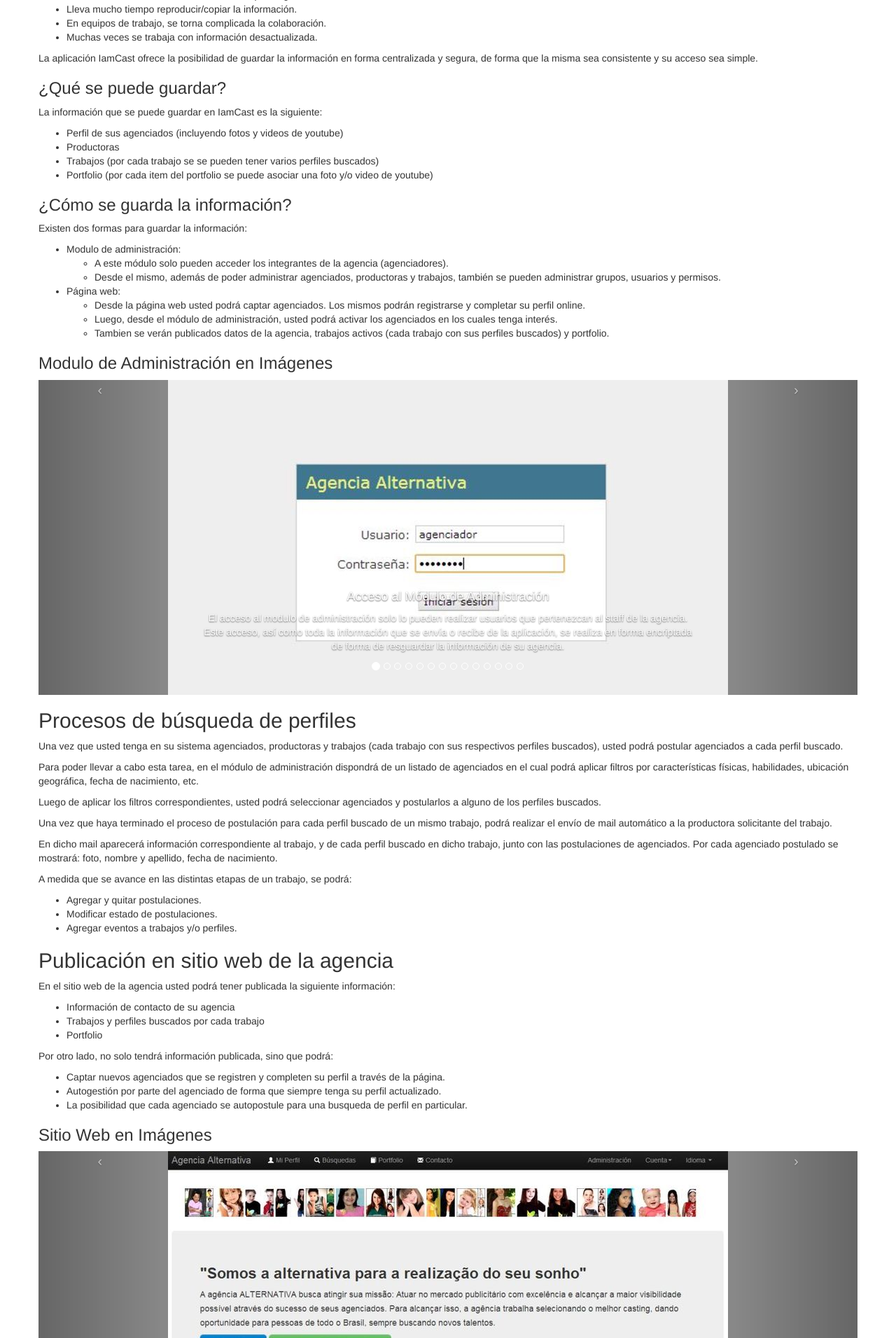
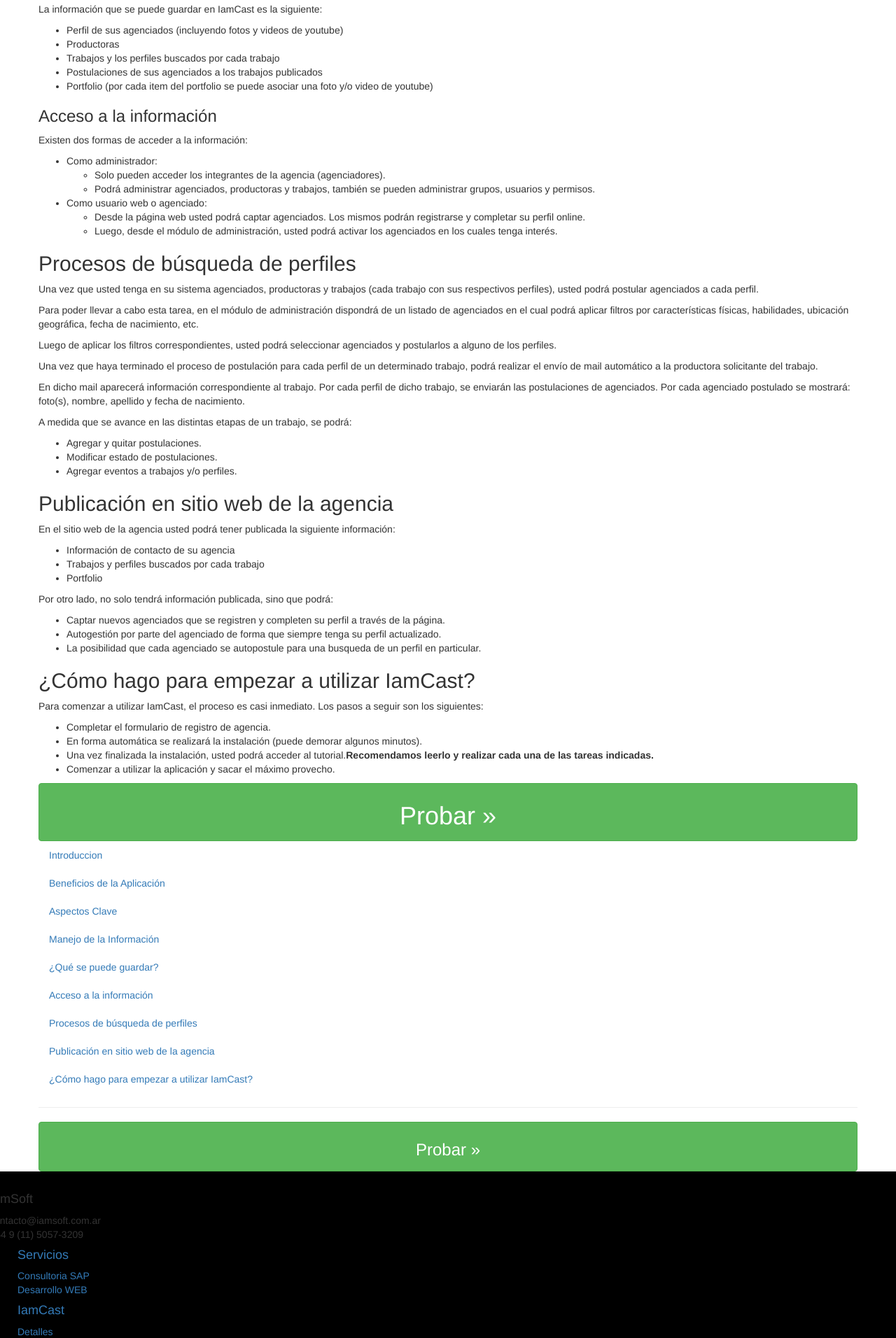
Before and after one commit to sebasgoldberg/iamsoft, a Django app: template iamcast/templates/iamcast/index.html in a window 1280 px wide. Shown: the part 968-2880 px from the top of the page at 70% size. Run offline with Django 3.2, Linux system fonts and the light colour scheme; the template is opened without the code that fills it, so the values that code supplies are empty; some libraries are stand-ins or nearby versions.

Commit message:
Se modifica diseño de la página y contenido principal. Se modifican tarifas.

```diff
--- a/home/templates/base.html
+++ b/home/templates/base.html
@@ -17,7 +17,17 @@
     <style type="text/css">
       body {
         padding-top: 60px;
-        padding-bottom: 40px;
+        margin-bottom: 0px;
+      }
+
+      .pie{
+        background-color: black;
+        padding-top: 20px;
+        padding-bottom: 20px;
+      }
+
+      .pie div ul{
+        list-style-type: none;
       }
     </style>
     <link href="{{ STATIC_URL }}bootstrap/css/bootstrap-responsive.css" rel="stylesheet">
@@ -91,6 +101,9 @@
 
   {%comment%}{% include 'idioma/language_form.html' %}{%endcomment%}
 
+  {%block cabecera%}
+  {%endblock%}
+
   <div class='container'>
 
       {% if messages %}
@@ -104,17 +117,12 @@
 
   </div>
 
-  <hr>
+{% include 'idioma/language_form.html' %}
 
   {% block footer %}
-    <div id="footer">
-      <div class="container">
-        <p class="muted credit">IamCast - contacto.iamsoft@gmail.com - +54 9 (11) 5057-3209</p>
-      </div>
-    </div>
+    {%include 'iamsoft/footer.html'%}
   {% endblock %}
 
-{% include 'idioma/language_form.html' %}
 
 </body>
 </html>
--- /dev/null
+++ b/home/templates/iamsoft/footer.html
@@ -0,0 +1,33 @@
+{% load i18n %}
+
+<div id="footer">
+  <div class="row pie">
+
+    <div class='offset2 span2 muted'>
+      <h4>IamSoft</h4>
+      <p class="credit">
+        contacto@iamsoft.com.ar<br/>
+        +54 9 (11) 5057-3209
+      </p>
+    </div>
+
+    <div class='offset4 span2'>
+      <ul>
+        <h4><a href='/servicios/' class='muted credit'>{% trans "Servicios" %}</a></h4>
+        <li><a href='/servicios/#consultoria_tecnica_sap' class='muted credit'>{% trans "Consultoria SAP" %}</a></li>
+        <li><a href='/servicios/#desarrollo_web' class='muted credit'>{% trans "Desarrollo WEB" %}</a></li>
+      </ul>
+    </div>
+
+    <div class='offset0 span2'>
+      <ul>
+        <h4><a href='/iamcast/' class='muted credit'>{% trans "IamCast" %}</a></h4>
+        <li><a href='/iamcast/' class='muted credit'>{% trans "Detalles" %}</a></li>
+        <li><a href='/iamcast/tarifas/' class='muted credit'>{% trans "Tarifas" %}</a></li>
+        <li><a href='/iamcast/probar/' class='muted credit'>{% trans "Probar" %}</a></li>
+      </ul>
+    </div>
+
+  </div>
+
+</div>
--- a/iamcast/templates/iamcast/index.html
+++ b/iamcast/templates/iamcast/index.html
@@ -7,7 +7,7 @@
 
 <div class='row'>
 
-  <div class='span12 page-header'>
+  <div class='text-center span12 page-header'>
   <h1>IamCast <small>La solución para su agencia</small></h1>
   </div>
 </div>
@@ -36,20 +36,11 @@
     <li>{% trans "Integración del agenciado en el proceso de selección." %}</li>
     <li>{% trans "Consistencia de datos." %}</li>
     <li>{% trans "Manejo de usuarios, grupos y permisos para restringir el acceso a la información." %}</li>
-    <li>{% trans "Subdominio de iamcast.com.ar (ejemplo: su-agencia.iamcast.com.ar)" %}</li>
-  </ul>
-
-  <h3 id='aspectos_opcionales'>{% trans "Aspectos Opcionales" %}</h3>
-  <ul>
-    <li>{% trans "Uso de su propio dominio." %}</li>
-    <li>{% trans "Conexión encriptada con certificado de seguridad para su propio dominio." %}</li>
-    <li>{% trans "Diseño exlusivo paral sitio web de la agencia." %}</li>
-    <li>{% trans "Adaptación de la aplicación a requerimientos específicos del cliente." %}</li>
-    <li>{% trans "Utilización de servidor propio." %}</li>
   </ul>
 
   <h2 id='manejo_de_la_informacion'>{% trans "Manejo de la Información" %}</h2>
-  <p>{% trans "El manejo de la información dentro de una agencia de casting debe ser tomado seriamente. Es muy común dejar anotaciones de nombres, telefonos y otros datos, tanto de agenciados, como de productoras y trabajos, en libretas, papeles y cuadernos. Hay varias desventajas en manejarse de esta forma: " %}</p>
+  <p>{% trans "El manejo de la información dentro de una agencia de casting debe ser tomado seriamente. Es muy común dejar anotaciones de nombres, telefonos y otros datos, tanto de agenciados, como de productoras y trabajos, en libretas, papeles y cuadernos." %}</p>
+  <p>{% trans "Hay varias desventajas en manejarse de esta forma: " %}</p>
   <ul>
     <li>{% trans "Es complicado realizar busquedas dentro de la información almacenada de esta forma." %}</li>
     <li>{% trans "La información no es accesible desde cualquier lugar." %}</li>
@@ -64,35 +55,32 @@
   <ul>
     <li>{% trans "Perfil de sus agenciados (incluyendo fotos y videos de youtube)" %}</li>
     <li>{% trans "Productoras" %}</li>
-    <li>{% trans "Trabajos (por cada trabajo se se pueden tener varios perfiles buscados)" %}</li>
+    <li>{% trans "Trabajos y los perfiles buscados por cada trabajo" %}</li>
+    <li>{% trans "Postulaciones de sus agenciados a los trabajos publicados" %}</li>
     <li>{% trans "Portfolio (por cada item del portfolio se puede asociar una foto y/o video de youtube)" %}</li>
   </ul>
 
-  <h3 id='como_se_guarda_la_informacion'>{% trans "¿Cómo se guarda la información?" %}</h3>
-  <p>{% trans "Existen dos formas para guardar la información:" %}</p>
+  <h3 id='acceso_a_la_informacion'>{% trans "Acceso a la información" %}</h3>
+  <p>{% trans "Existen dos formas de acceder a la información:" %}</p>
   <ul>
-    <li>{% trans "Modulo de administración:" %}
+    <li>{% trans "Como administrador:" %}
     <ul>
-      <li>{% trans "A este módulo solo pueden acceder los integrantes de la agencia (agenciadores)." %}</li>
-      <li>{% trans "Desde el mismo, además de poder administrar agenciados, productoras y trabajos, también se pueden administrar grupos, usuarios y permisos." %}</li>
+      <li>{% trans "Solo pueden acceder los integrantes de la agencia (agenciadores)." %}</li>
+      <li>{% trans "Podrá administrar agenciados, productoras y trabajos, también se pueden administrar grupos, usuarios y permisos." %}</li>
     </ul>
-    <li>{% trans "Página web:" %}</li>
+    <li>{% trans "Como usuario web o agenciado:" %}</li>
     <ul>
       <li>{% trans "Desde la página web usted podrá captar agenciados. Los mismos podrán registrarse y completar su perfil online." %}</li>
       <li>{% trans "Luego, desde el módulo de administración, usted podrá activar los agenciados en los cuales tenga interés." %}</li>
-      <li>{% trans "Tambien se verán publicados datos de la agencia, trabajos activos (cada trabajo con sus perfiles buscados) y portfolio." %}</li>
     </ul>
   </ul>
 
-  <h3 id='modulo_de_administracion_en_imagenes'>{% trans "Modulo de Administración en Imágenes" %}</h3>
-  {%include "iamcast/carousel/admin.html"%}
-
   <h2 id='procesos_de_busqueda_de_perfiles'>{% trans "Procesos de búsqueda de perfiles" %}</h2>
-  <p>{% trans "Una vez que usted tenga en su sistema agenciados, productoras y trabajos (cada trabajo con sus respectivos perfiles buscados), usted podrá postular agenciados a cada perfil buscado. " %}</p>
+  <p>{% trans "Una vez que usted tenga en su sistema agenciados, productoras y trabajos (cada trabajo con sus respectivos perfiles), usted podrá postular agenciados a cada perfil. " %}</p>
   <p>{% trans "Para poder llevar a cabo esta tarea, en el módulo de administración dispondrá de un listado de agenciados en el cual podrá aplicar filtros por características físicas, habilidades, ubicación geográfica, fecha de nacimiento, etc." %}</p>
-  <p>{% trans "Luego de aplicar los filtros correspondientes, usted podrá seleccionar agenciados y postularlos a alguno de los perfiles buscados." %}</p>
-  <p>{% trans "Una vez que haya terminado el proceso de postulación para cada perfil buscado de un mismo trabajo, podrá realizar el envío de mail automático a la productora solicitante del trabajo." %}</p>
-  <p>{% trans "En dicho mail aparecerá información correspondiente al trabajo, y de cada perfil buscado en dicho trabajo, junto con las postulaciones de agenciados. Por cada agenciado postulado se mostrará: foto, nombre y apellido, fecha de nacimiento." %}</p>
+  <p>{% trans "Luego de aplicar los filtros correspondientes, usted podrá seleccionar agenciados y postularlos a alguno de los perfiles." %}</p>
+  <p>{% trans "Una vez que haya terminado el proceso de postulación para cada perfil de un determinado trabajo, podrá realizar el envío de mail automático a la productora solicitante del trabajo." %}</p>
+  <p>{% trans "En dicho mail aparecerá información correspondiente al trabajo. Por cada perfil de dicho trabajo, se enviarán las postulaciones de agenciados. Por cada agenciado postulado se mostrará: foto(s), nombre, apellido y fecha de nacimiento." %}</p>
   <p>{% trans "A medida que se avance en las distintas etapas de un trabajo, se podrá:" %}</p>
   <ul>
     <li>{% trans "Agregar y quitar postulaciones." %}</li>
@@ -111,24 +99,19 @@
   <ul>
     <li>{% trans "Captar nuevos agenciados que se registren y completen su perfil a través de la página." %}</li>
     <li>{% trans "Autogestión por parte del agenciado de forma que siempre tenga su perfil actualizado." %}</li>
-    <li>{% trans "La posibilidad que cada agenciado se autopostule para una busqueda de perfil en particular." %}</li>
+    <li>{% trans "La posibilidad que cada agenciado se autopostule para una busqueda de un perfil en particular." %}</li>
   </ul>
-
-  <h3 id='sitio_web_en_imagenes'>{% trans "Sitio Web en Imágenes" %}</h3>
-  {%include "iamcast/carousel/sitio.html"%}
 
   <h2 id='como_hago_para_empezar'>{% trans "¿Cómo hago para empezar a utilizar IamCast?" %}</h2>
   <p>{% trans "Para comenzar a utilizar IamCast, el proceso es casi inmediato. Los pasos a seguir son los siguientes:" %}</p>
   <ul>
     <li>{% trans "Completar el formulario de registro de agencia." %}</li>
-    <li>{% trans "En forma automática se generán los módulos para administrar su agencia y el sitio web de la agencia." %}</li>
-    <li>{% trans "Luego de la generación se enviará un e-mail a su casilla con nombre de usuario y clave del super usuario de su módulo de administración." %}</li>
+    <li>{% trans "En forma automática se realizará la instalación (puede demorar algunos minutos)." %}</li>
+    <li>{% trans "Una vez finalizada la instalación, usted podrá acceder al tutorial." %}<strong>{% trans "Recomendamos leerlo y realizar cada una de las tareas indicadas." %}</strong></li>
     <li>{% trans "Comenzar a utilizar la aplicación y sacar el máximo provecho." %}</li>
   </ul>
 
-  <p>
-    <a href="/iamcast/configurar/" class="btn btn-success btn-large">Configurar y comenzar a utilizar &raquo;</a>
-  </p>
+    <a href="/iamcast/configurar/" class="btn btn-success btn-large btn-block"><h1>Probar &raquo;</h1></a>
 
   {%comment%}
   <h2>{% trans "" %}</h2>
@@ -146,23 +129,18 @@
     <li><a href='#beneficios_de_la_aplicacion'>{% trans "Beneficios de la Aplicación" %}</a></li>
     <ul class='nav nav-list'>
       <li><a href='#aspectos_clave'>{% trans "Aspectos Clave" %}</a></li>
-      <li><a href='#aspectos_opcionales'>{% trans "Aspectos Opcionales" %}</a></li>
     </ul>
     <li><a href='#manejo_de_la_informacion'>{% trans "Manejo de la Información" %}</a></li>
     <ul class='nav nav-list'>
       <li><a href='#que_se_puede_guardar'>{% trans "¿Qué se puede guardar?" %}</a></li>
-      <li><a href='#como_se_guarda_la_informacion'>{% trans "¿Cómo se guarda la información?" %}</a></li>
-      <li><a href='#modulo_de_administracion_en_imagenes'>{% trans "Módulo de Administración en Imágenes" %}</a></li>
+      <li><a href='#acceso_a_la_informacion'>{% trans "Acceso a la información" %}</a></li>
     </ul>
     <li><a href='#procesos_de_busqueda_de_perfiles'>{% trans "Procesos de búsqueda de perfiles" %}</a></li>
     <li><a href='#publicacion_en_pagina_web'>{% trans "Publicación en sitio web de la agencia" %}</a></li>
-    <ul class='nav nav-list'>
-      <li><a href='#sitio_web_en_imagenes'>{% trans "Sitio Web en Imágenes" %}</a></li>
-    </ul>
     <li><a href='#como_hago_para_empezar'>{% trans "¿Cómo hago para empezar a utilizar IamCast?" %}</a></li>
   </ul>
   <hr/>
-  <a href="/iamcast/configurar/" class="btn btn-success">Configurar y comenzar a utilizar &raquo;</a>
+  <a href="/iamcast/configurar/" class="btn btn-success btn-block"><h3>Probar &raquo;</h3></a>
 </div>
 
 </div>
--- a/iamcast/templates/iamcast/tarifas.html
+++ b/iamcast/templates/iamcast/tarifas.html
@@ -35,7 +35,7 @@
 
   <div class='row'>
 
-    <div class="span4 offset1" >
+    <div class="span6 offset3" >
 
       <div class='text-center'><a class='btn btn-primary btn-block' href='/iamcast/configurar/'><h2 class='text-center'>{% trans "Probar Servicio" %}</h2></a></div>
       <div class='well'>
@@ -48,6 +48,7 @@
       </div>
     </div>
 
+    {%comment%}
     <div class="span4 offset1">
       <div class='text-center'>
         <a class='btn btn-success btn-block' href='mailto:sebas.goldberg@gmail.com'><h2 class='text-center'>{% trans "Solicitar Compra" %}</h2></a>
@@ -61,6 +62,7 @@
         </ul>
       </div>
     </div>
+    {%endcomment%}
 
   </div>
 
```
Also changed, not shown: home/templates/index.html (+30 -18 lines), home/templates/servicios.html (+6 -2 lines), iamcast/models.py (+10 -4 lines), iamcast/templates/iamcast/configurar.html (+12 -2 lines), iamsoft/base_ambiente.py (deleted, +0 -12 lines).
